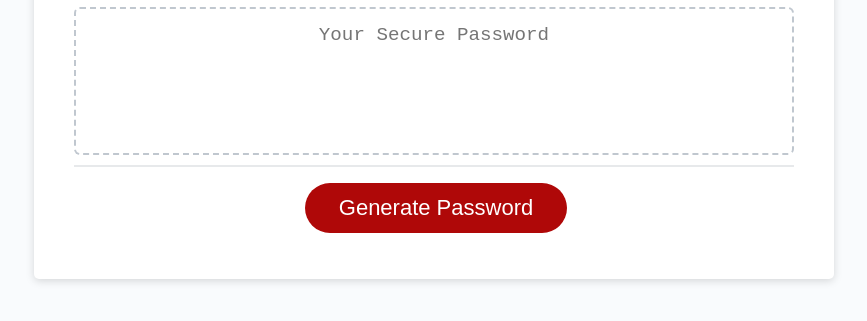
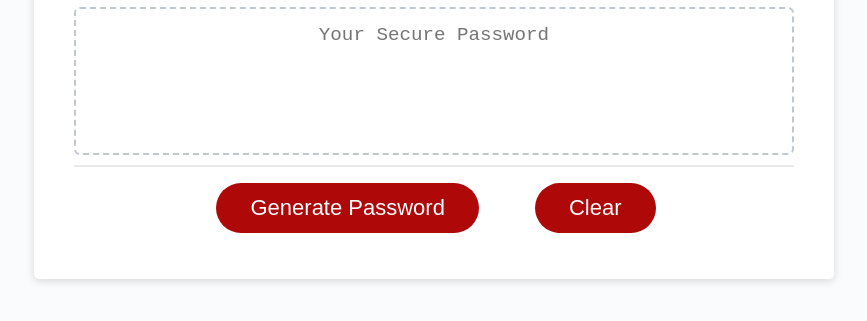
Before and after one commit to rahuldedhia/Password-Generator, a plain HTML site: page index.html in a window 1280 px wide. Shown: the part 241-562 px from the top of the page, without its empty margins (206-1073 px from the left). Drawn offline with Linux system fonts and the light colour scheme.

Commit message:
Added clear functionality

```diff
--- a/index.html
+++ b/index.html
@@ -25,7 +25,8 @@
           ></textarea>
         </div>
         <div class="card-footer">
-          <button id="generate" class="btn">Generate Password</button>
+          <button id="generate" class="btn">Generate Password</button> &nbsp;&nbsp;
+          <button onclick="location.reload()" class="btn">Clear</button>
         </div>
       </div>
     </div>
--- a/script.js
+++ b/script.js
@@ -14,11 +14,9 @@ function generatePassword() {
   alert("Select your criteria for password generation");
   var PassLen = prompt("Enter the length of the password - Enter a number between 8 and 128");
 
-  while  (PassLen < 8 || PassLen > 128)
- {
+  while (PassLen < 8 || PassLen > 128) {
     alert("Incorrect password length. Please enter a number between 8 & 128");
     PassLen = prompt("Enter the length of the password - Enter a number between 8 and 128");
-    //console.log(PassLen);
   }
     //console.log(PassLen);
 
```
